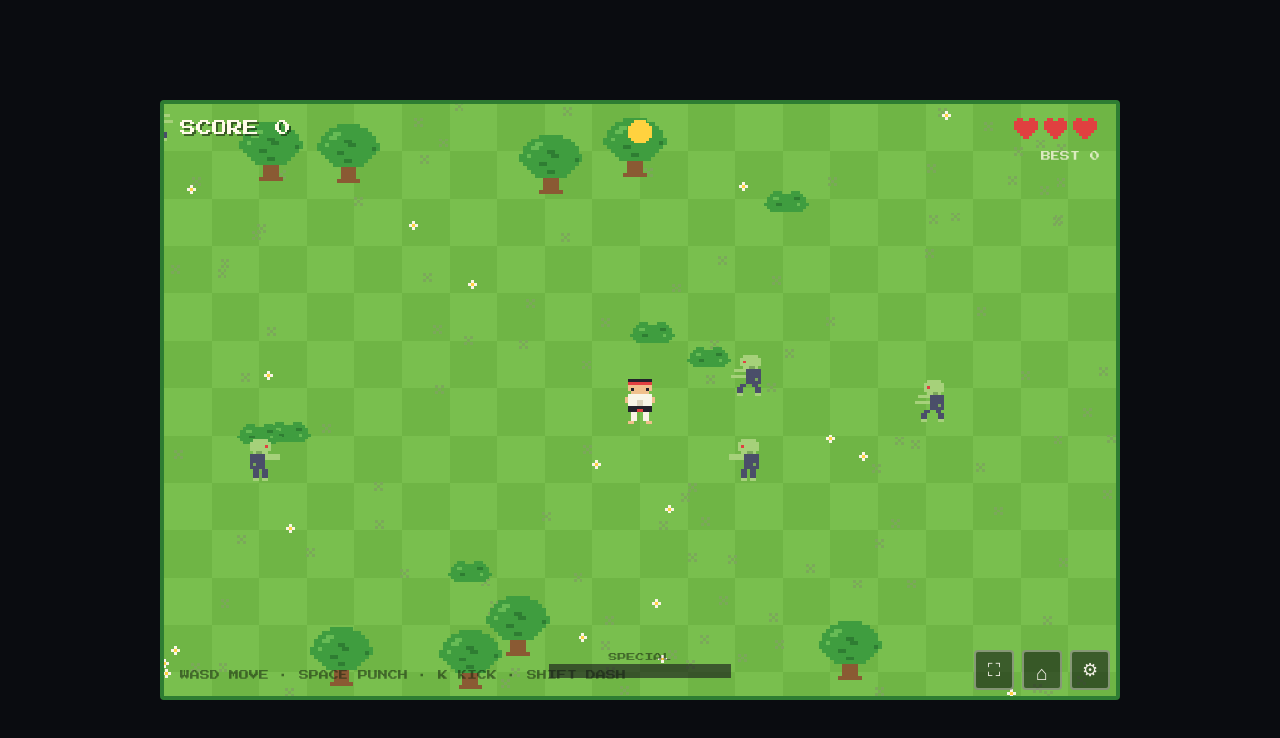
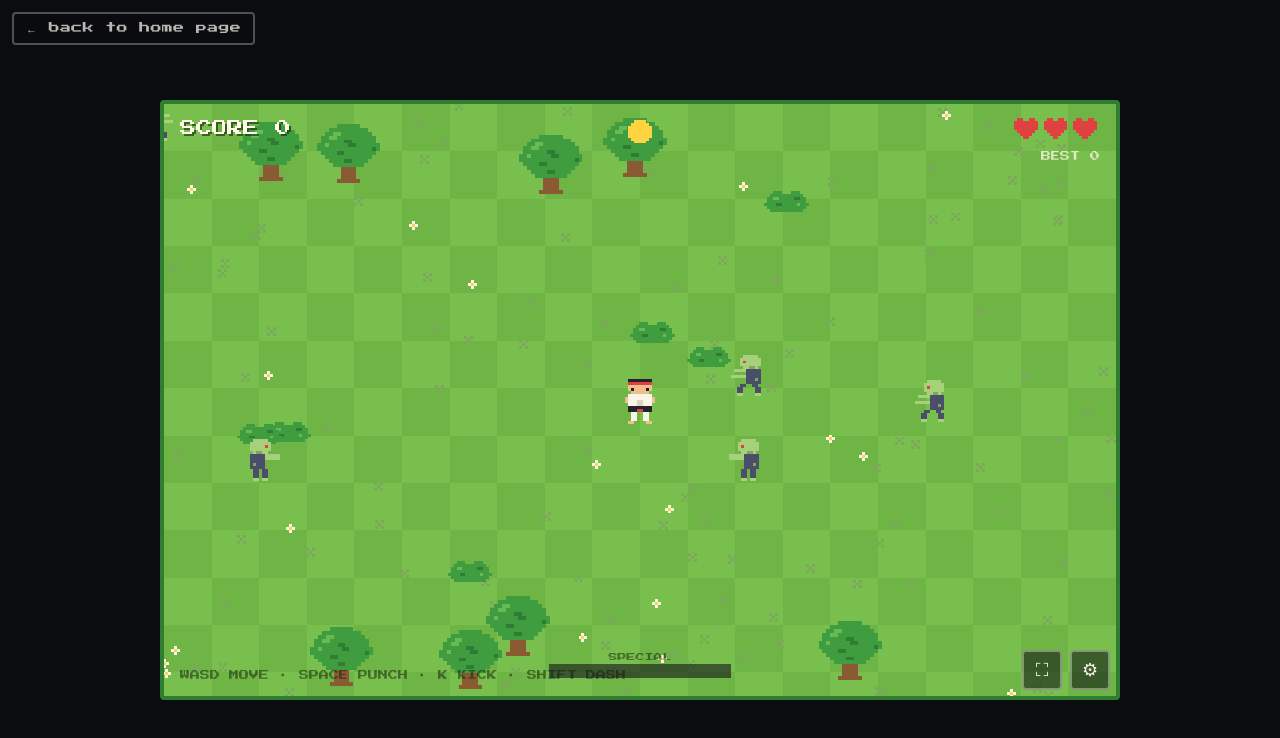
Before and after one commit to fourlhs/karate-zombie, a Next.js app: page /karate-zombie/ in a window 1280 px wide. Shown: the top 738 px of the page. Built offline with nearby package versions, Linux system fonts and the light colour scheme.

Commit message:
feat: replace corner home button with back-to-home link

```diff
--- a/app/globals.css
+++ b/app/globals.css
@@ -41,12 +41,36 @@ body {
   }
 }
 
-/* Portrait phones: keep the game up top, controls own the space below. */
+/* Portrait phones: keep the game up top, controls own the space below.
+   Top padding leaves room for the fixed back-to-home link. */
 @media (max-width: 700px) and (orientation: portrait) {
   .page {
     align-items: flex-start;
-    padding-top: 12px;
+    padding-top: 52px;
   }
+}
+
+/* Back to the main site, mirroring the site's back-link but in game colors. */
+.back-link {
+  position: fixed;
+  top: calc(12px + env(safe-area-inset-top, 0px));
+  left: calc(12px + env(safe-area-inset-left, 0px));
+  z-index: 6;
+  padding: 8px 12px;
+  font-family: inherit;
+  font-size: 11px;
+  letter-spacing: 0.03em;
+  color: rgba(244, 241, 232, 0.75);
+  background: rgba(10, 12, 16, 0.55);
+  border: 2px solid rgba(244, 241, 232, 0.3);
+  border-radius: 4px;
+  text-decoration: none;
+  transition: color 0.2s, background 0.2s;
+}
+
+.back-link:hover {
+  color: #f4f1e8;
+  background: rgba(10, 12, 16, 0.85);
 }
 
 .game-canvas {
@@ -289,18 +313,8 @@ body {
   background: rgba(10, 12, 16, 0.85);
 }
 
-/* Anchor styled as a corner button; sits between settings and fullscreen so
-   the row stays gap-free when fullscreen is unsupported. */
-.home-button {
+.fullscreen-button {
   right: 58px;
-  display: grid;
-  place-items: center;
-  font-size: 20px;
-  text-decoration: none;
-}
-
-.fullscreen-button {
-  right: 106px;
 }
 
 /* Fatter tap targets on touch screens. */
@@ -311,13 +325,8 @@ body {
     font-size: 22px;
   }
 
-  .home-button {
+  .fullscreen-button {
     right: 66px;
-    font-size: 24px;
-  }
-
-  .fullscreen-button {
-    right: 122px;
   }
 }
 
--- a/app/page.tsx
+++ b/app/page.tsx
@@ -3,6 +3,9 @@ import Game from "@/components/Game";
 export default function Home() {
   return (
     <main className="page">
+      <a href="/" className="back-link">
+        ← back to home page
+      </a>
       <Game />
     </main>
   );
--- a/components/Game.tsx
+++ b/components/Game.tsx
@@ -414,13 +414,6 @@ export default function Game() {
       >
         ⚙
       </button>
-      <a
-        href="/"
-        className="settings-button home-button"
-        aria-label="Back to nikosfourlis.com"
-      >
-        ⌂
-      </a>
       {fsSupported && (
         <button
           type="button"
```
